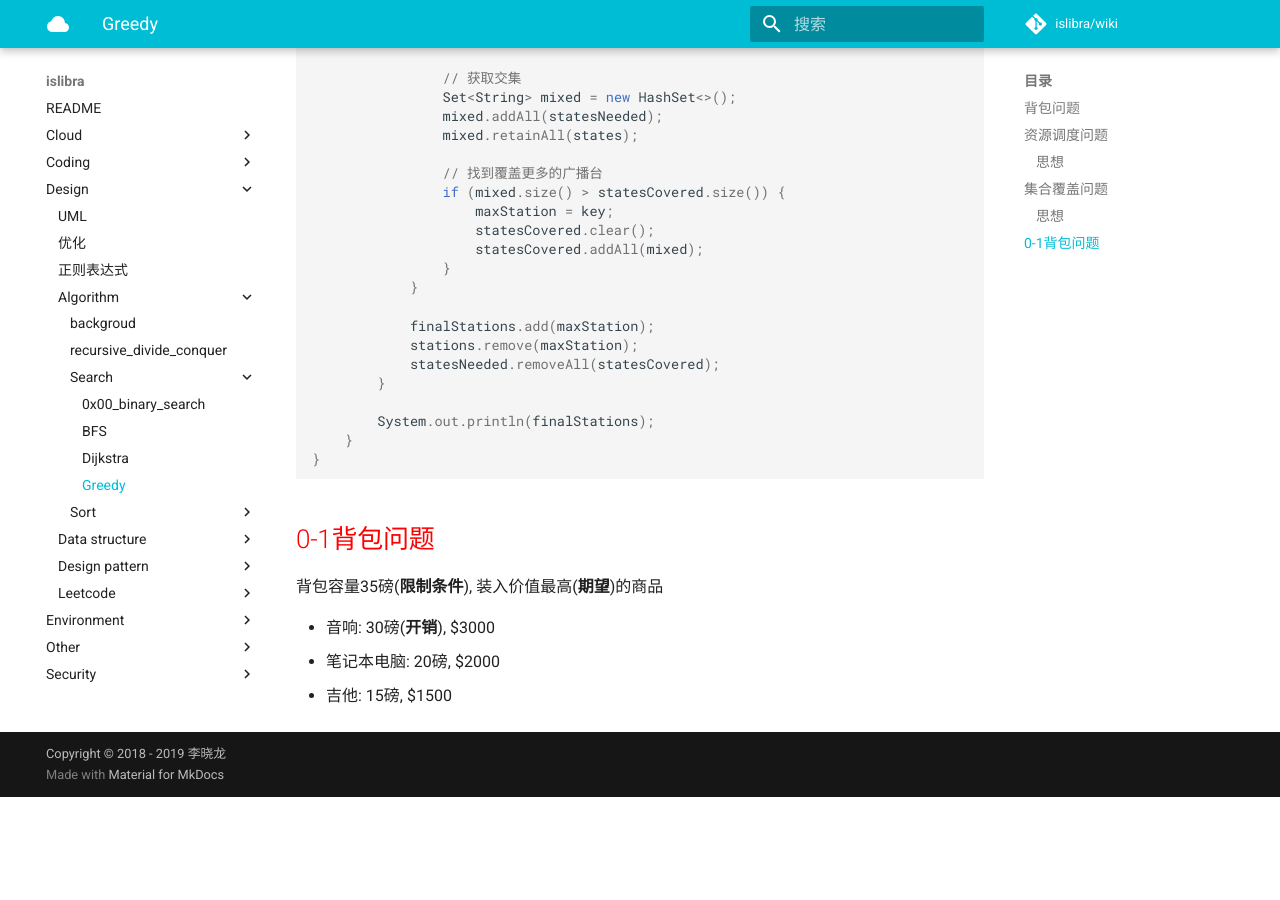
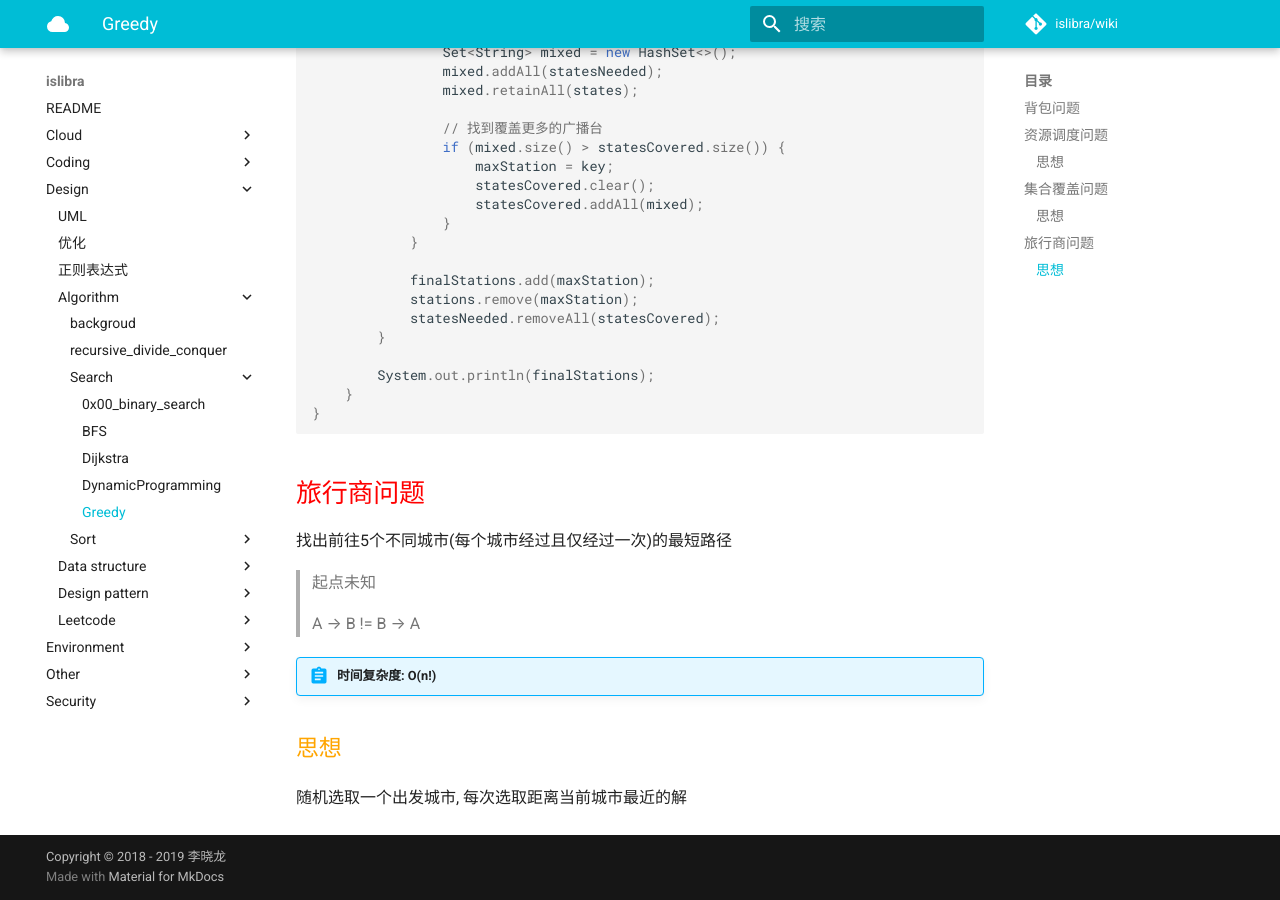
Before and after one commit to islibra/wiki, an MkDocs documentation site: the page built from docs/design/algorithm/search/Greedy.md, in a window 1280 px wide and 900 px high, scrolled down 2287 px. Built offline with MkDocs 1.6.1 and Material for MkDocs 9.7.7, drawn with Linux system fonts in a browser that asks for light colours; comment, search, counter and statistics services are not loaded; before the commit the page ends 3084 px from its top, so only the background shows below that.

Commit message:
DynamicProgramming

````diff
--- a/docs/design/algorithm/search/Greedy.md
+++ b/docs/design/algorithm/search/Greedy.md
@@ -121,10 +117,16 @@ public class Greedy {
 }
 ```
 
-## 0-1背包问题
+## 旅行商问题
 
-背包容量35磅(**限制条件**), 装入价值最高(**期望**)的商品
+找出前往5个不同城市(每个城市经过且仅经过一次)的最短路径
 
-- 音响: 30磅(**开销**), $3000
-- 笔记本电脑: 20磅, $2000
-- 吉他: 15磅, $1500
+> 起点未知
+
+> A --> B != B --> A
+
+!!! abstract "时间复杂度: O(n!)"
+
+### 思想
+
+随机选取一个出发城市, 每次选取距离当前城市最近的解
--- a/docs/design/data_structure/算法图解.md
+++ b/docs/design/data_structure/算法图解.md
@@ -1,12 +1,4 @@
 # 算法图解
-
-# 动态规划解决01背包问题
-
-以重量（限制条件）为列，商品为行，计算每个单元格（价值），其中列需要划分为最小单位。
-
-计算公式：`cell[i][j] = cell[i-1][j] vs 当前商品价值 + cell[i-1][j-当前商品重量]`
-
-> **Tips:** 增加商品时只需增加行
 
 ## 最长公共子串（连续）
 
````
Also changed, not shown: other parts of docs/design/algorithm/search/Greedy.md (+0 -4 lines), docs/design/algorithm/search/DynamicProgramming.md (added, +96 -0 lines).
